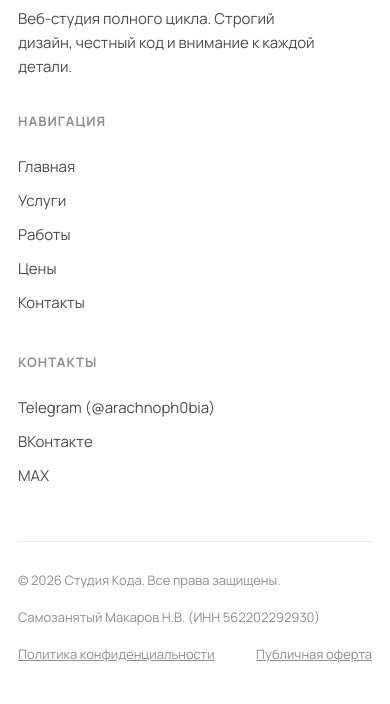
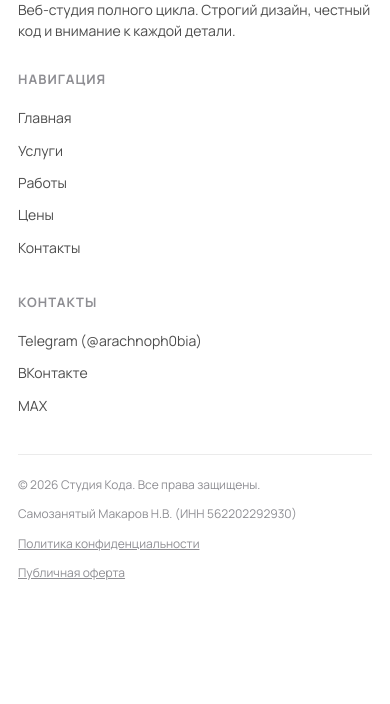
Before and after one commit to senteryz/bio, a website: page index.html in a window 390 px wide. Shown: the part 6714-7418 px from the top of the page. After the commit the page ends 7324 px from the top, so only its background shows below. Drawn offline with nearby package versions, Linux system fonts and the light colour scheme.

Commit message:
Fix footer mobile responsiveness, add Записаться button to mobileMenu on index.html and eliminate extra bottom scroll overflow

```diff
--- a/css/overrides.css
+++ b/css/overrides.css
@@ -2820,3 +2820,47 @@ a.btn-ghost:hover {
     font-size: 12px !important;
   }
 }
+
+/* Prevent extra bottom scroll space & overflow */
+html, body {
+  overflow-x: hidden !important;
+  max-width: 100% !important;
+}
+
+.mobile-menu:not(.open) {
+  display: none !important;
+}
+
+/* Footer Mobile Responsiveness Improvements */
+@media (max-width: 768px) {
+  .footer {
+    padding: 40px 0 28px !important;
+  }
+  .footer-top {
+    grid-template-columns: 1fr !important;
+    gap: 28px !important;
+    padding-bottom: 32px !important;
+  }
+  .footer-brand p {
+    max-width: 100% !important;
+    font-size: 14px !important;
+    line-height: 1.5 !important;
+  }
+  .footer-col h4 {
+    margin-bottom: 12px !important;
+  }
+  .footer-col a {
+    font-size: 14px !important;
+    padding: 5px 0 !important;
+  }
+  .footer-bottom {
+    flex-direction: column !important;
+    align-items: flex-start !important;
+    gap: 10px !important;
+    padding-top: 20px !important;
+    font-size: 12px !important;
+  }
+  .footer-bottom a {
+    margin-left: 0 !important;
+  }
+}
--- a/index.html
+++ b/index.html
@@ -69,6 +69,9 @@
       <a href="pricing.html">Цены</a>
       <a href="contact.html">Контакты</a>
     </nav>
+    <div style="margin-top: 24px;">
+      <a href="contact.html" class="btn btn-dark btn-small" style="display: inline-block;">Записаться</a>
+    </div>
   </div>
 
   <main>
```
